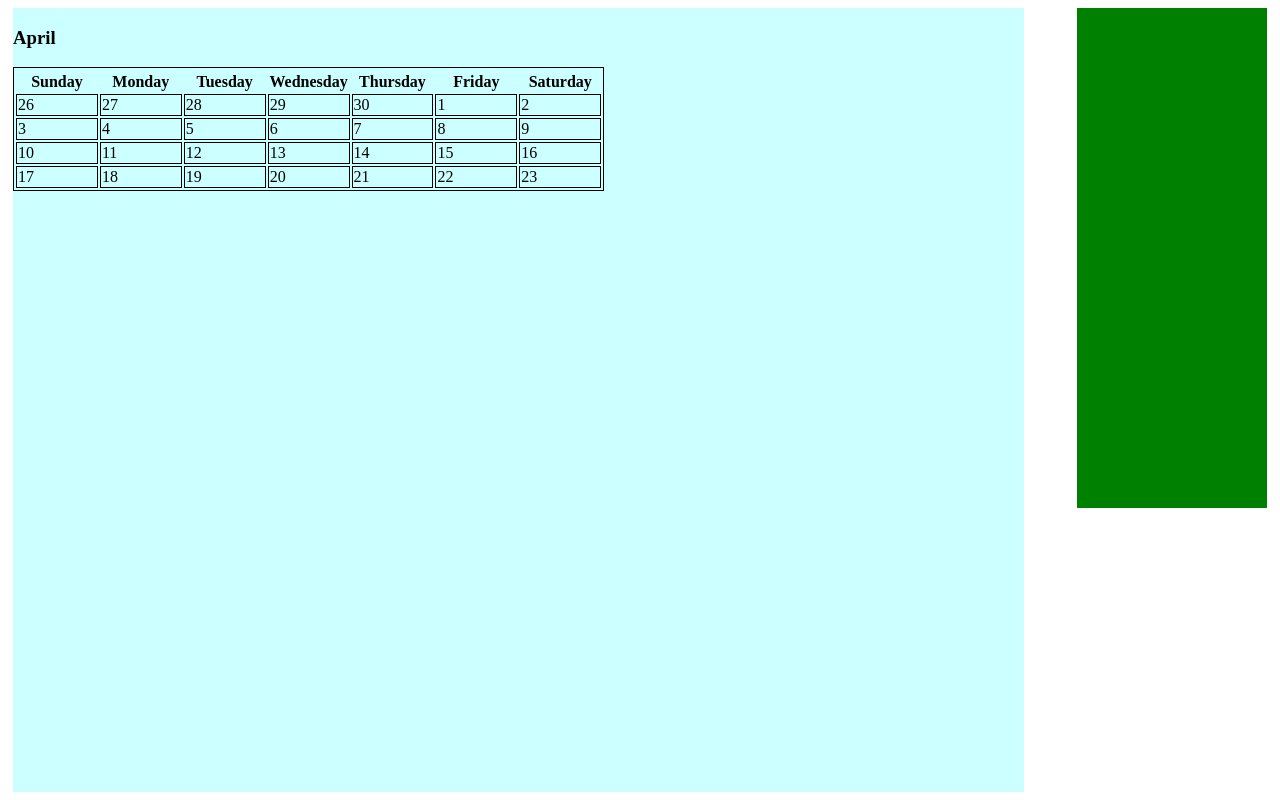
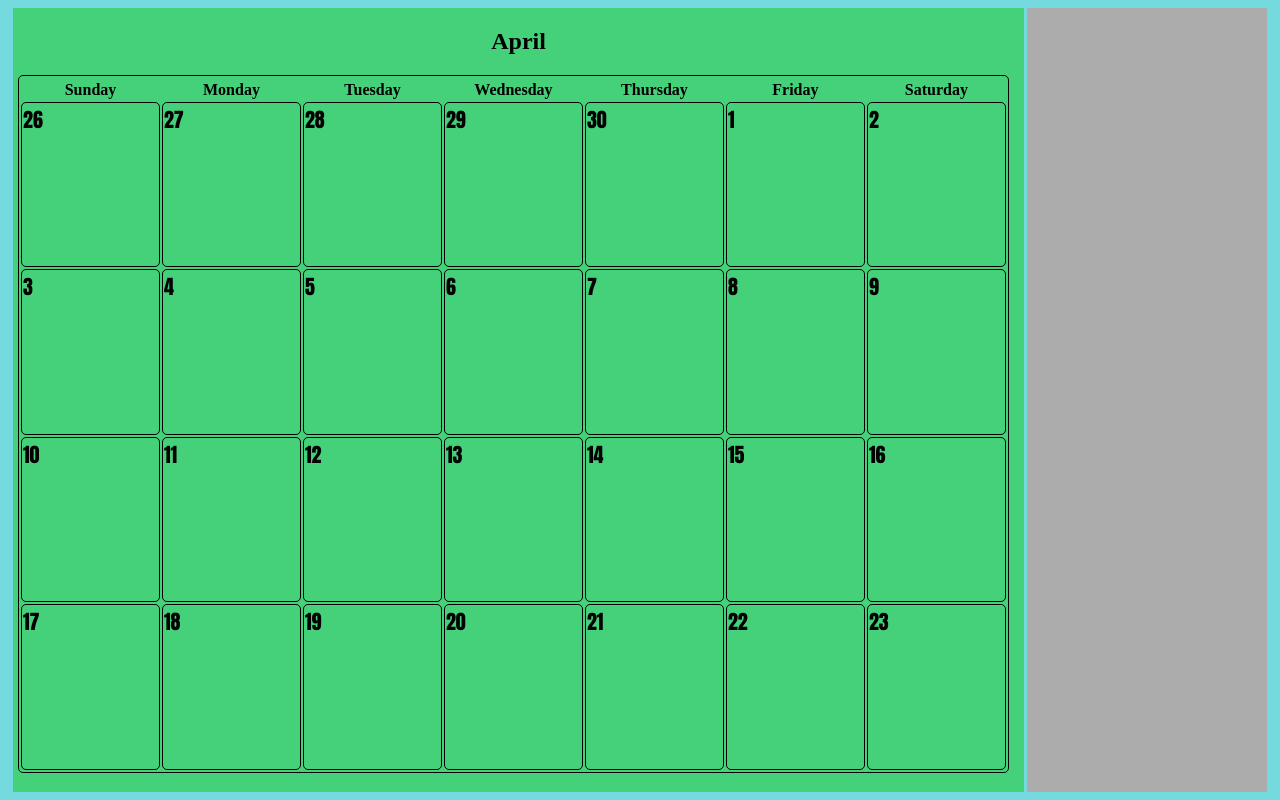
Before and after one commit to tjschutte/MadHacks2015, a Django app: page /taskmaster/ in a window 1280 px wide. Run offline with Django 3.2, Linux system fonts and the light colour scheme; data comes from the database, SQL or seed files in the repository.

Commit message:
Updated Styling
Made the calendar look much better! (Prettier)

```diff
--- a/Calendar/taskmaster/static/taskmaster/indexLayoutTemplate.css
+++ b/Calendar/taskmaster/static/taskmaster/indexLayoutTemplate.css
@@ -1,24 +1,48 @@
 html{
-	background-color: ;
+	background-color: #74dade;
 }
 
-#dayCol{
-	width: 14%;
+#month{
+	text-align: center;
+}
+
+div{
+	height: 100%;
+}
+
+#date{
+	font-family: impact;
+	font-size: 20px;
+	margin-bottom: 0px;
 }
 
 #calendarDiv{
 	margin-left:5px;
+	float:left;
+	width: 80%;
+	background-color: #45d17a;
+}
+#calendarTable{
+	margin-left:5px;
 	margin-right: 5px;
-	float:left;
-	height: 100%;
-	width: 80%;
-	background-color: #CCFFFF;
+	width: 98%;
+	height: 89%;
+	border-radius: 5px;
+}
+
+th{
+	width: 14%;
+}
+
+td{
+	vertical-align: text-top;
+	height: 24%;
+	border-radius: 5px;
 }
 
 #tasks{
 	margin-right:5px;
 	float:right;
-	height: 500px;
-	width: 15%;
-	background-color: green;
+	width: 19%;
+	background-color: #acacac;
 }
--- a/Calendar/taskmaster/templates/taskmaster/index.html
+++ b/Calendar/taskmaster/templates/taskmaster/index.html
@@ -15,23 +15,23 @@
     <div id='calendarDiv'>
         <table id='calendarTable'>
             <tr>
-                <h3>{{now}}</h3>
+                <h2 id='month'>{{now}}</h3>
             </tr>
             <tr>
-                <th id='dayCol'>Sunday</th>
-                <th id='dayCol'>Monday</th>
-                <th id='dayCol'>Tuesday</th>
-                <th id='dayCol'>Wednesday</th>
-                <th id='dayCol'>Thursday</th>
-                <th id='dayCol'>Friday</th>
-                <th id='dayCol'>Saturday</th>
+                <th>Sunday</th>
+                <th>Monday</th>
+                <th>Tuesday</th>
+                <th>Wednesday</th>
+                <th>Thursday</th>
+                <th>Friday</th>
+                <th>Saturday</th>
             </tr>
             {% for week in weeks %}
 
             <tr>
                 {% for day in week %}
                 <td>
-                    {{day.day}} {% for e in events %} {% if e.startDate.date == day%}
+                    <p id='date'>{{day.day}}</p> {% for e in events %} {% if e.startDate.date == day%}
                     <li>{{e.title}}</li>{%endif%} {%endfor%}
 
                 </td>
```
